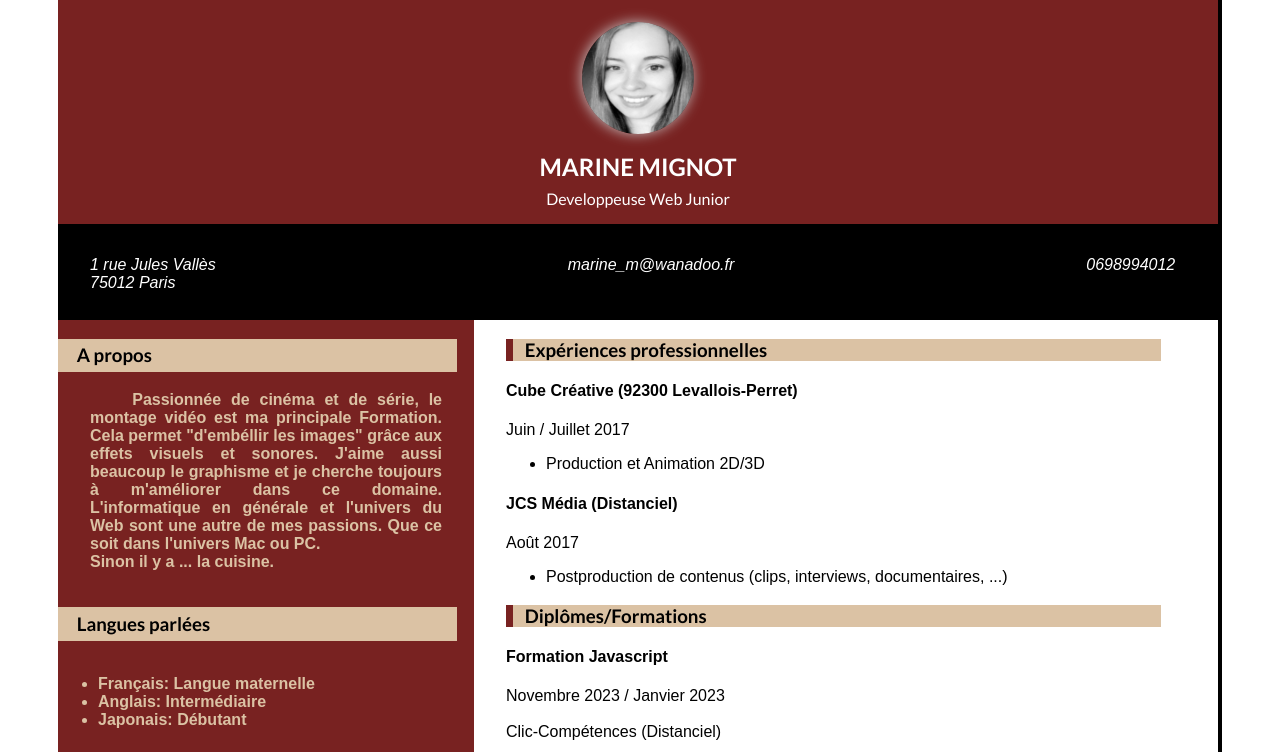
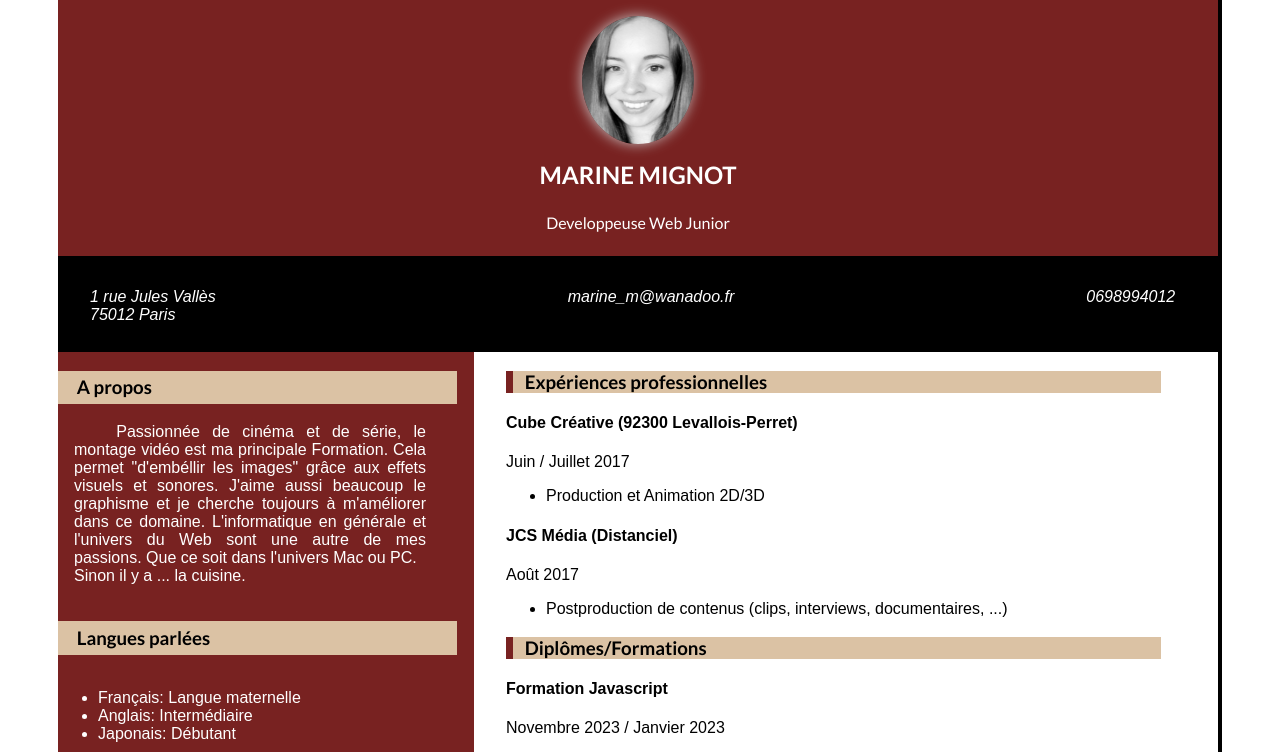
Before and after one commit to marine1512/Creer_un_CV_en_ligne, a plain HTML site: page index.html in a window 1280 px wide. Shown: the top 752 px of the page. Drawn offline with Linux system fonts and the light colour scheme.

Commit message:
Version final

```diff
--- a/CSS/style.css
+++ b/CSS/style.css
@@ -31,19 +31,18 @@ header > section{
     display: flex;
     flex-direction: column;
     width: 100%;
-    height: 13em;
+    height: 15em;
     background-color: #782221;
     align-items: center;
     padding: 1em 0 0 0;
 }
-section > img{
+section > a > img{
     width: 7em;
-    height: 7em;
-    margin: auto;
+    height: 8em;
     border-radius: 100%;
     box-shadow: -1px 0px 13px #c2b9b9;
 }
-section > img:hover{
+section > a >img:hover{
     cursor: zoom-in;
 }
 section > h2 , section > h1{
@@ -55,7 +54,7 @@ section > h2 , section > h1{
 section > h2{
     font-weight: 500;
     font-size: 1em;
-    margin: 0.5em 0 1em 0;
+    margin: 1.5em 0 1em 0;
 }
 
 address{
@@ -90,8 +89,8 @@ main > article{
     padding: 0;
 }
 main > article p, main > article ul{
-    color: #dbc2a4;
-    font-weight: 600;
+    color: white;
+    font-weight: 300;
 }
 main > article > h3{
     background-color: #dbc2a4;
@@ -101,7 +100,7 @@ main > article > h3{
 }
 main > article > p{
     text-indent: 12%;
-    padding: 0 2em;
+    padding: 0px 3em 0 1em;
     text-align: justify;
 }
 section{
--- a/index.html
+++ b/index.html
@@ -12,7 +12,7 @@
 <body>
     <header>
         <section>
-            <img src="./Assets/android-chrome-512x512.png" alt="photo">
+            <a href="./Assets/android-chrome-512x512.png"><img src="./Assets/android-chrome-512x512.png" alt="photo"></a>
             <h1>MARINE MIGNOT</h1>
             <h2>Developpeuse Web Junior</h2>
         </section>
```
